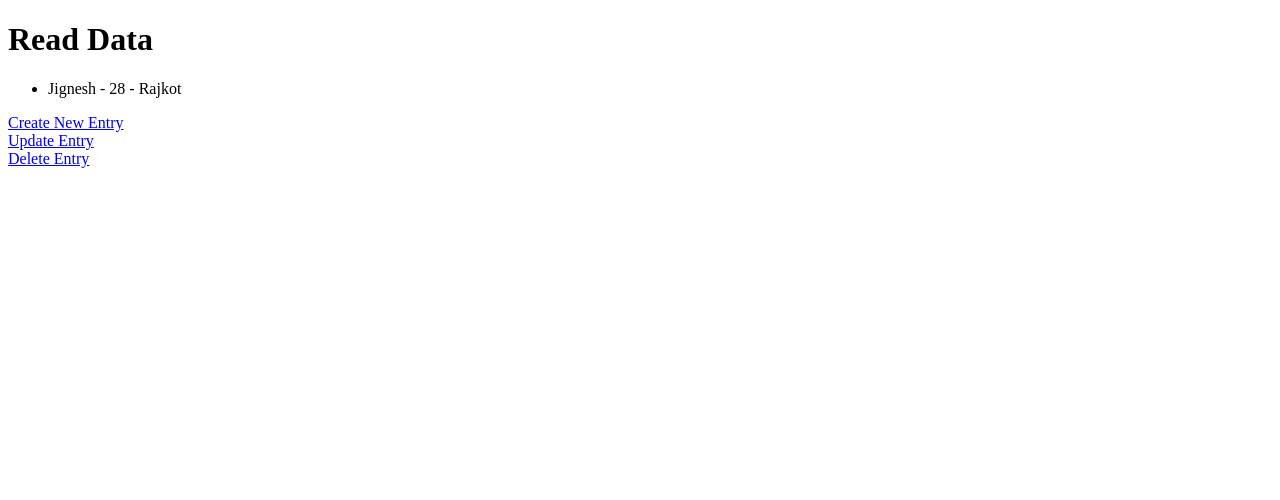
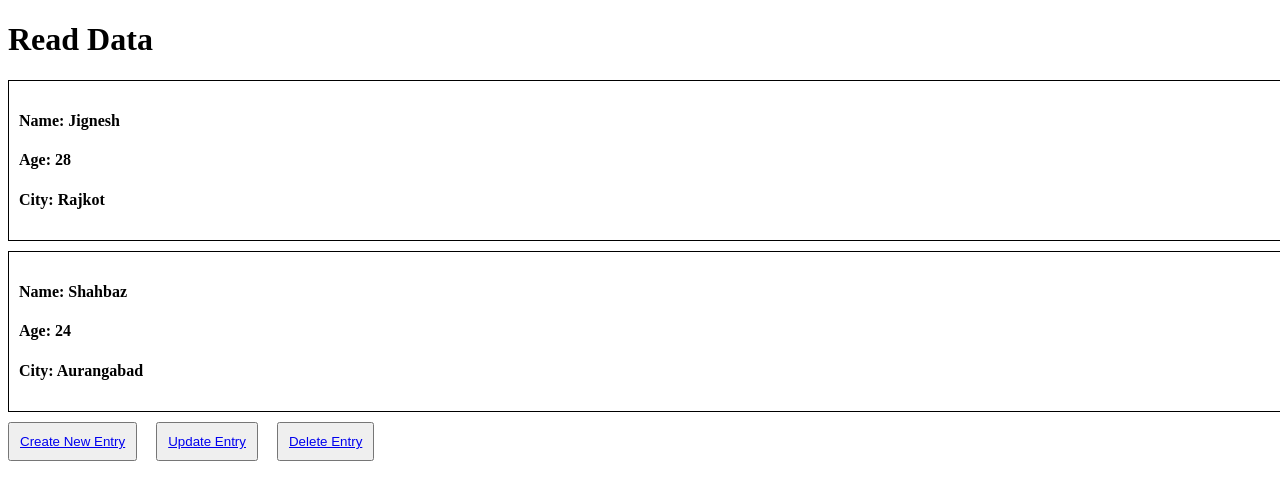
Before and after one commit to Jignesh6775/Python_Mumbai_Munchies, a Django app: page /read/ in a window 1280 px wide. Shown: the top 500 px of the page. Run offline with Django 4.2, Linux system fonts and the light colour scheme.

Commit message:
CRUD Django complete

```diff
--- a/Django_CRUD/crud_project/crud_app/templates/create.html
+++ b/Django_CRUD/crud_project/crud_app/templates/create.html
@@ -13,7 +13,7 @@
         <input type="number" name="age"><br>
         <label for="city">City:</label>
         <input type="text" name="city"><br>
-        <button type="submit">Create Entry</button>
+        <button type="submit" style="padding:10px; margin-right: 15px;">Create Entry</button>
     </form>
 </body>
 </html>
--- a/Django_CRUD/crud_project/crud_app/templates/delete.html
+++ b/Django_CRUD/crud_project/crud_app/templates/delete.html
@@ -14,7 +14,7 @@
             {% endfor %}
         </select><br>
 
-        <button type="submit">Delete Entry</button>
+        <button type="submit" style="padding:10px; margin-right: 15px;">Delete Entry</button>
     </form>
 </body>
 </html>
--- a/Django_CRUD/crud_project/crud_app/templates/read.html
+++ b/Django_CRUD/crud_project/crud_app/templates/read.html
@@ -5,13 +5,18 @@
 </head>
 <body>
     <h1>Read Data</h1>
-    <ul>
-        {% for entry in data %}
-            <li>{{ entry.name }} - {{ entry.age }} - {{ entry.city }}</li>
-        {% endfor %}
-    </ul>
-    <a href="{% url 'create' %}">Create New Entry</a><br>
-    <a href="{% url 'update' %}">Update Entry</a><br>
-    <a href="{% url 'delete' %}">Delete Entry</a><br>
+
+    {% for entry in data %}
+    <div style="border: 1px solid; margin-bottom: 10px; width: 100%; padding:10px">
+            <h4>Name: {{ entry.name }}</h4>
+            <h4>Age: {{ entry.age }}</h4>
+            <h4>City: {{ entry.city }}</h4>
+    </div>
+    {% endfor %}
+
+    <button style="padding:10px; margin-right: 15px;"><a href="{% url 'create' %}">Create New Entry</a></button>
+    <button style="padding:10px; margin-right: 15px;"><a href="{% url 'update' %}">Update Entry</a></button>
+    <button style="padding:10px; margin-right: 15px;"> <a href="{% url 'delete' %}">Delete Entry</a></button>
+
 </body>
 </html>
--- a/Django_CRUD/crud_project/crud_app/templates/update.html
+++ b/Django_CRUD/crud_project/crud_app/templates/update.html
@@ -20,7 +20,7 @@
         <input type="number" name="age"><br>
         <label for="city">City:</label>
         <input type="text" name="city"><br>
-        <button type="submit">Update Entry</button>
+        <button type="submit" style="padding:10px; margin-right: 15px;">Update Entry</button>
     </form>
 </body>
 </html>
--- a/Django_CRUD/crud_project/data.json
+++ b/Django_CRUD/crud_project/data.json
@@ -3,5 +3,10 @@
         "name": "Jignesh",
         "age": "28",
         "city": "Rajkot"
+    },
+    {
+        "name": "Shahbaz",
+        "age": "24",
+        "city": "Aurangabad"
     }
 ]
```
